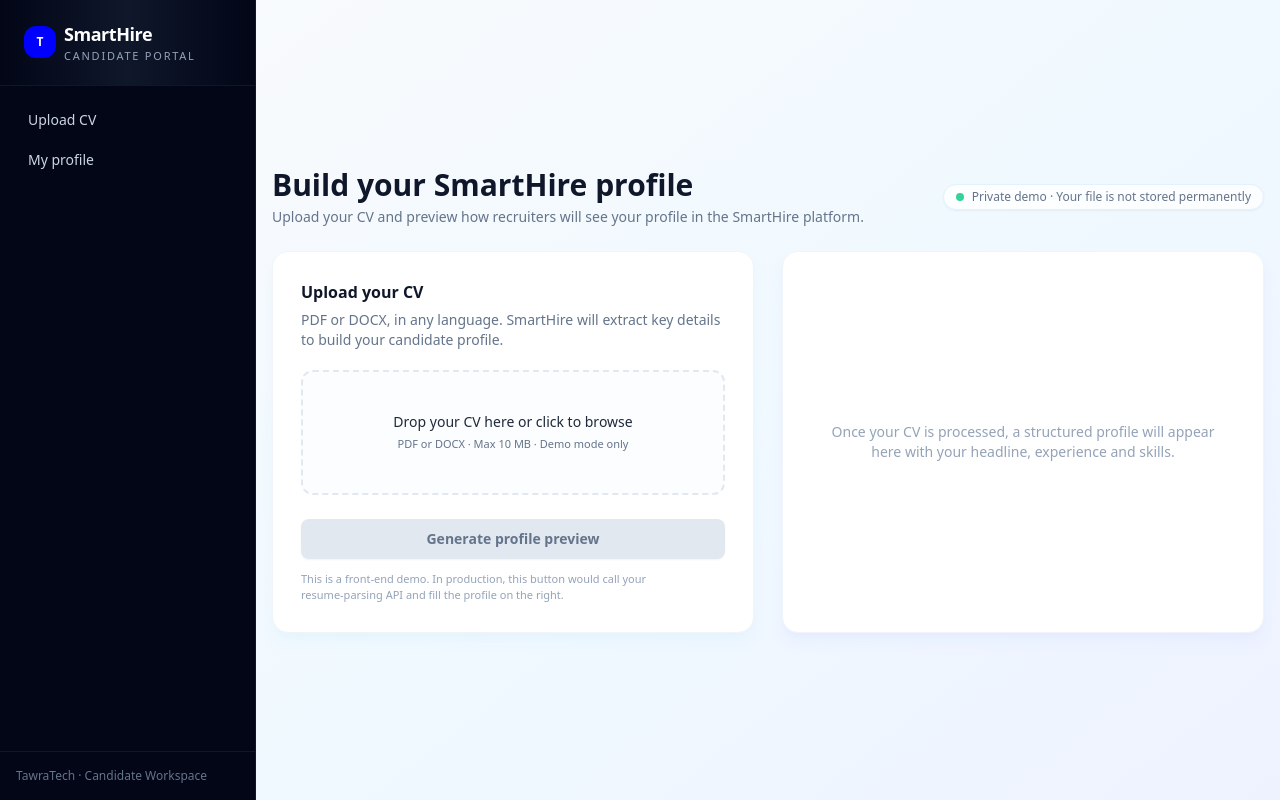
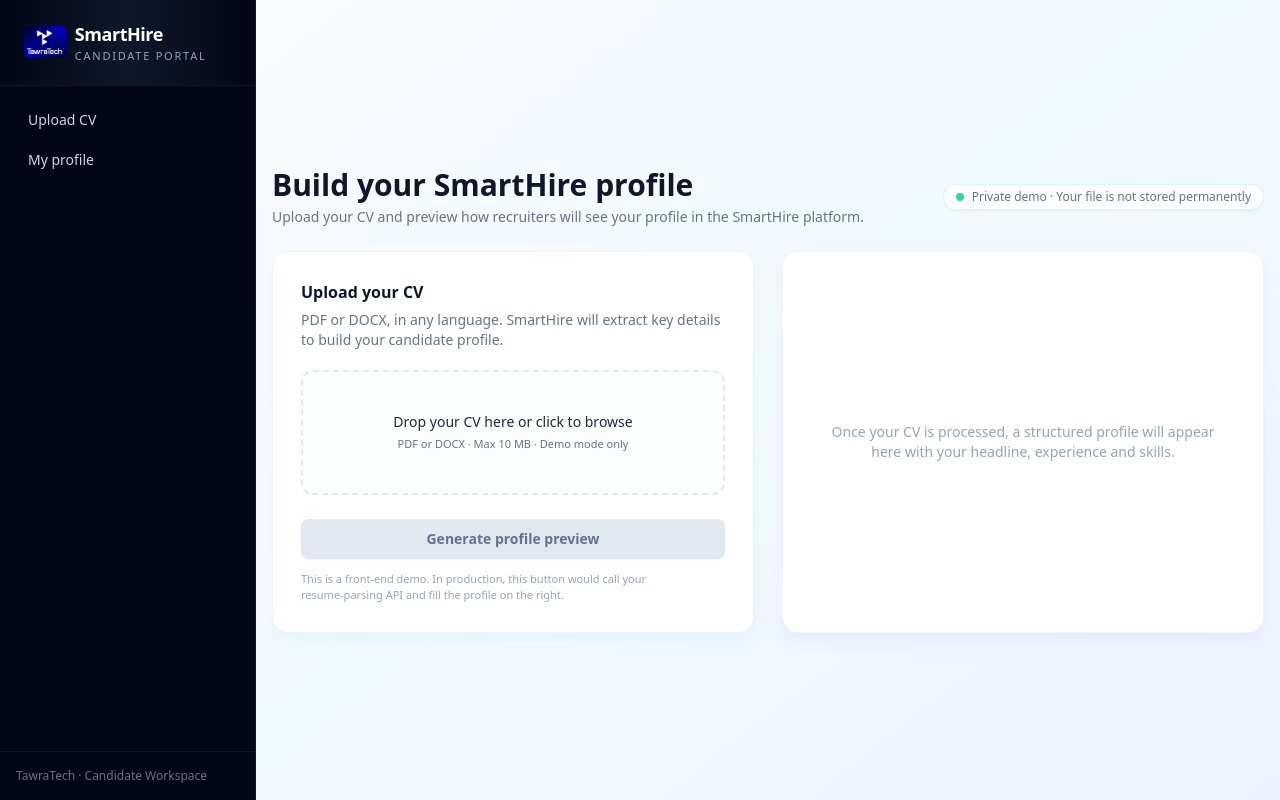
Before and after one commit to Firdaws73/SmartHire-TawraTech_Project, a React (Vite) app in the folder smarthire-frontend/: page /candidate-portal in a window 1280 px wide. Built offline with nearby package versions, Linux system fonts and the light colour scheme.

Commit message:
frontend update

```diff
--- a/smarthire-frontend/src/components/layout/CandidateLayout.jsx
+++ b/smarthire-frontend/src/components/layout/CandidateLayout.jsx
@@ -1,5 +1,6 @@
 import React from "react";
 import { Link, useLocation } from "react-router-dom";
+import logo from "../../assets/logo-tawrah.png";
 
 export default function CandidateLayout({ children }) {
   const { pathname } = useLocation();
@@ -18,9 +19,11 @@ export default function CandidateLayout({ children }) {
         {/* Header brand */}
         <div className="px-6 py-5 border-b border-slate-900 bg-gradient-to-r from-slate-950 via-slate-900 to-slate-950">
           <div className="flex items-center gap-2">
-            <div className="h-8 w-8 rounded-xl bg-[#0000ff] flex items-center justify-center text-xs font-bold">
-              T
-            </div>
+            <img
+              src={logo}
+              alt="SmartHire Candidate"
+              className="h-8 w-auto rounded-md object-contain"
+            />
             <div>
               <h1 className="text-lg font-semibold tracking-tight">
                 SmartHire
--- a/smarthire-frontend/src/components/layout/Sidebar.jsx
+++ b/smarthire-frontend/src/components/layout/Sidebar.jsx
@@ -22,13 +22,13 @@ export default function Sidebar() {
 
   return (
     <aside className="w-64 bg-slate-950 text-white flex flex-col border-r border-slate-900">
-      {/* Header brand */}
+      {/* Header brand – même style que CandidateLayout */}
       <div className="px-6 py-5 border-b border-slate-900 bg-gradient-to-r from-slate-950 via-slate-900 to-slate-950">
         <div className="flex items-center gap-2">
           <img
             src={logo}
             alt="SmartHire"
-            className="h-7 w-auto"
+            className="h-8 w-auto rounded-md object-contain"
           />
           <div>
             <h1 className="text-lg font-semibold tracking-tight">
```
